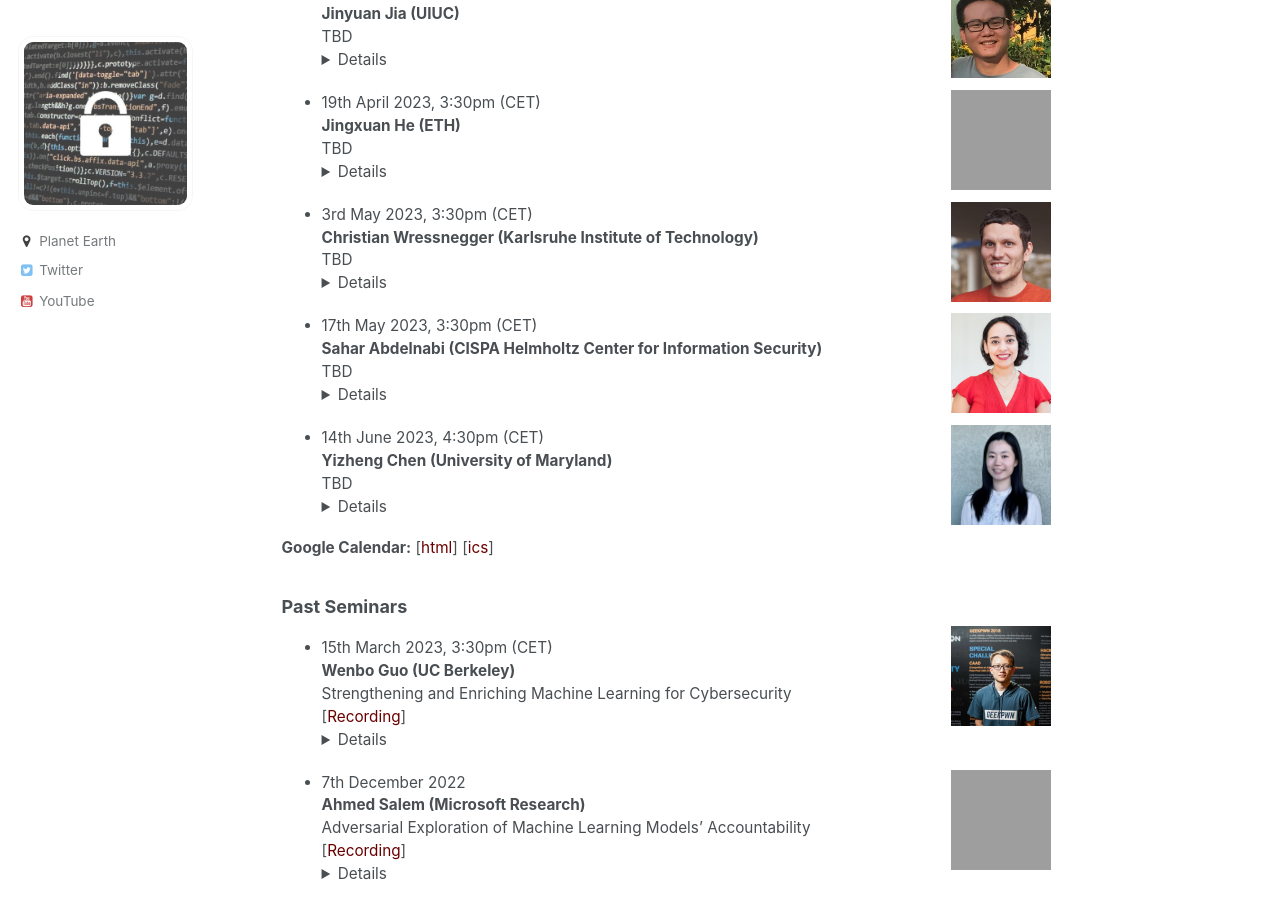
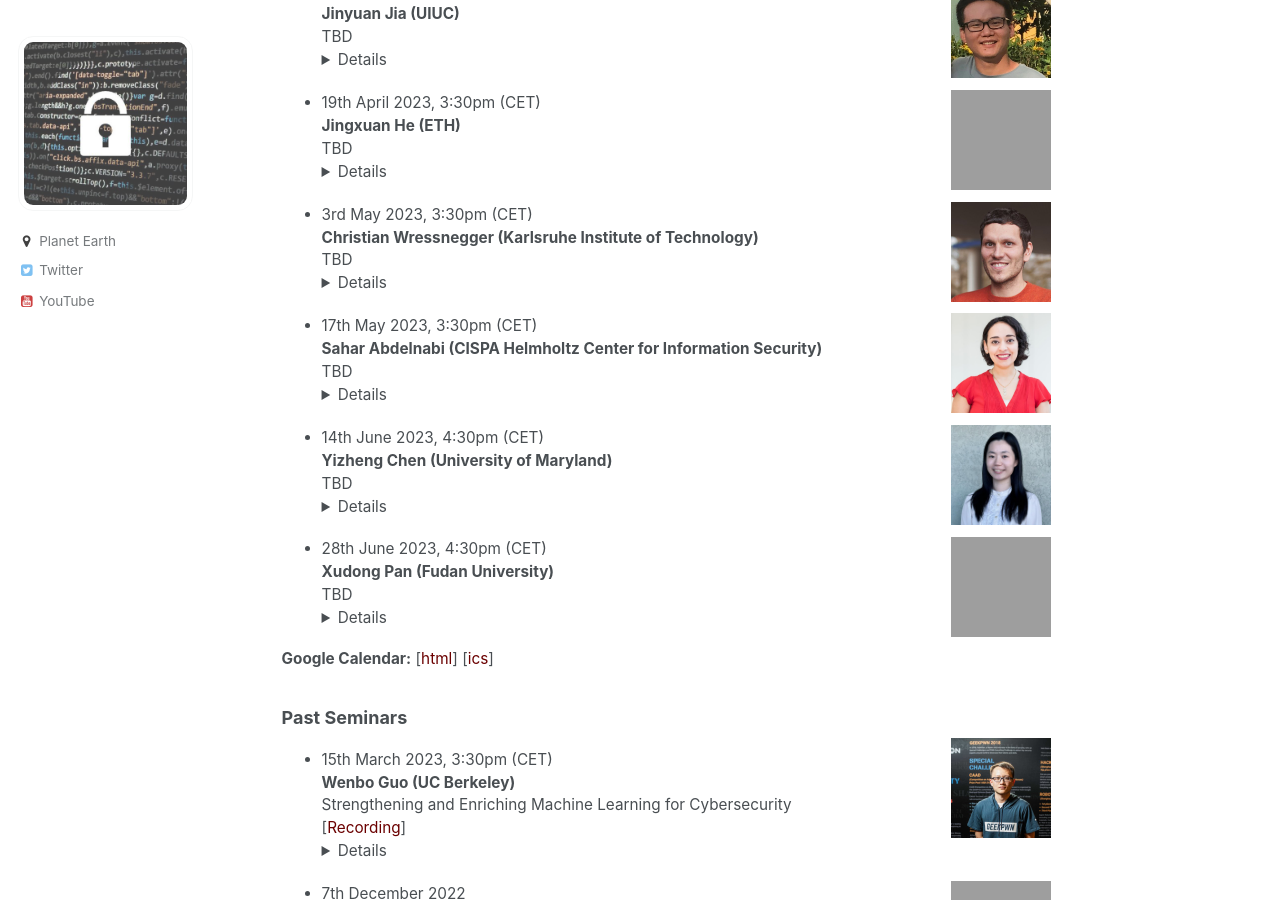
Before and after one commit to prisec-ml/prisec-ml.github.io, a Jekyll site: the page built from _pages/about.md, in a window 1280 px wide and 900 px high, scrolled down 651 px. Built offline with Jekyll 4.4.1, drawn with Linux system fonts in a browser that asks for light colours; grey boxes are pictures that could not be loaded.

Commit message:
Update about.md

```diff
--- a/_pages/about.md
+++ b/_pages/about.md
@@ -21,7 +21,7 @@ title: Privacy and Security in ML Seminars
 - 22nd March 2023, 3:30pm (CET)
 **Shawn Shan (University of Chicago)**
 Security beyond Defenses: Protecting DNN systems via Forensics and Recovery
-[Zoom](https://cispa-de.zoom.us/j/97148371989?pwd=c0YwUkV1VXZXenpqaFpzNDB5eFk5QT09)<details><br>**Abstract:** Deep neural networks are known to be vulnerable to numerous attacks, including inference time attacks based on adversarial perturbations, as well as training time attacks such as data poisoning. The security community has done extensive work to explore both attacks and defenses, only to produce a seemingly endless cat-and-mouse game. In this talk, I will talk about some of our recent work that seeks to extend security beyond attack and defense, focusing on forensics and recovery of deployed ML systems. I start by drawing parallels with other more established security areas and argue that defenses are often only a piece of the solution. I will talk about two additional aspects of security, post-attack forensics and recovery. I will present recent results from two papers in this space (Usenix Security and CCS 2022), where we explore the role of post-attack mitigation for improving DNN robustness against both poisoning attacks and adversarial examples. <br><br>**Bio:** hawn Shan is a PhD student at the University of Chicago. He obtained his M.S and B.S. at University of Chicago. His research focuses on the security and privacy of ML systems exploring the vunlerability of ML systems as well as protecting users from malicious uses of ML systems. His work has been covered by media outlets such as New York Times, NBC News, Die Zeit, MIT Tech Review. </details>
+[Zoom](https://cispa-de.zoom.us/j/97148371989?pwd=c0YwUkV1VXZXenpqaFpzNDB5eFk5QT09)<details><br>**Abstract:** Deep neural networks are known to be vulnerable to numerous attacks, including inference time attacks based on adversarial perturbations, as well as training time attacks such as data poisoning. The security community has done extensive work to explore both attacks and defenses, only to produce a seemingly endless cat-and-mouse game. In this talk, I will talk about some of our recent work that seeks to extend security beyond attack and defense, focusing on forensics and recovery of deployed ML systems. I start by drawing parallels with other more established security areas and argue that defenses are often only a piece of the solution. I will talk about two additional aspects of security, post-attack forensics and recovery. I will present recent results from two papers in this space (Usenix Security and CCS 2022), where we explore the role of post-attack mitigation for improving DNN robustness against both poisoning attacks and adversarial examples. <br><br>**Bio:** Shawn Shan is a PhD student at the University of Chicago. He obtained his M.S and B.S. at University of Chicago. His research focuses on the security and privacy of ML systems exploring the vunlerability of ML systems as well as protecting users from malicious uses of ML systems. His work has been covered by media outlets such as New York Times, NBC News, Die Zeit, MIT Tech Review. </details>
 
 <img src="../images/jinyuan.jpg" style="float:right;width:100px;height:100px;margin-top:00px">
 - 5th April 2023, 3:30pm (CET)
@@ -48,6 +48,10 @@ TBD <details><br>**Abstract:**  <br><br>**Bio:**  </details>
 **Yizheng Chen (University of Maryland)**
 TBD <details><br>**Abstract:**  <br><br>**Bio:**  </details>
 
+<img src="../images/xudong.png" style="float:right;width:100px;height:100px;margin-top:00px">
+- 28th June 2023, 4:30pm (CET)
+**Xudong Pan (Fudan University)**
+TBD <details><br>**Abstract:**  <br><br>**Bio:**  </details>
 
 **Google Calendar:** \[[html](https://calendar.google.com/calendar/embed?src=oormvn3d4hah013g6gd39pjpfk%40group.calendar.google.com&ctz=Europe%2FLondon)\] \[[ics](https://calendar.google.com/calendar/ical/oormvn3d4hah013g6gd39pjpfk%40group.calendar.google.com/public/basic.ics)\]
 
```
